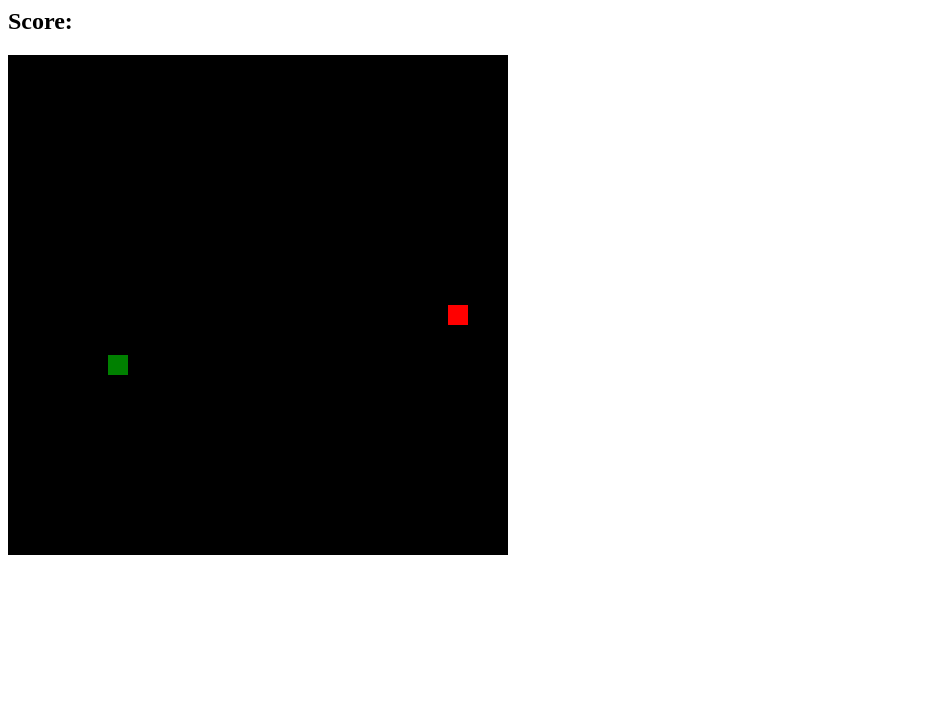
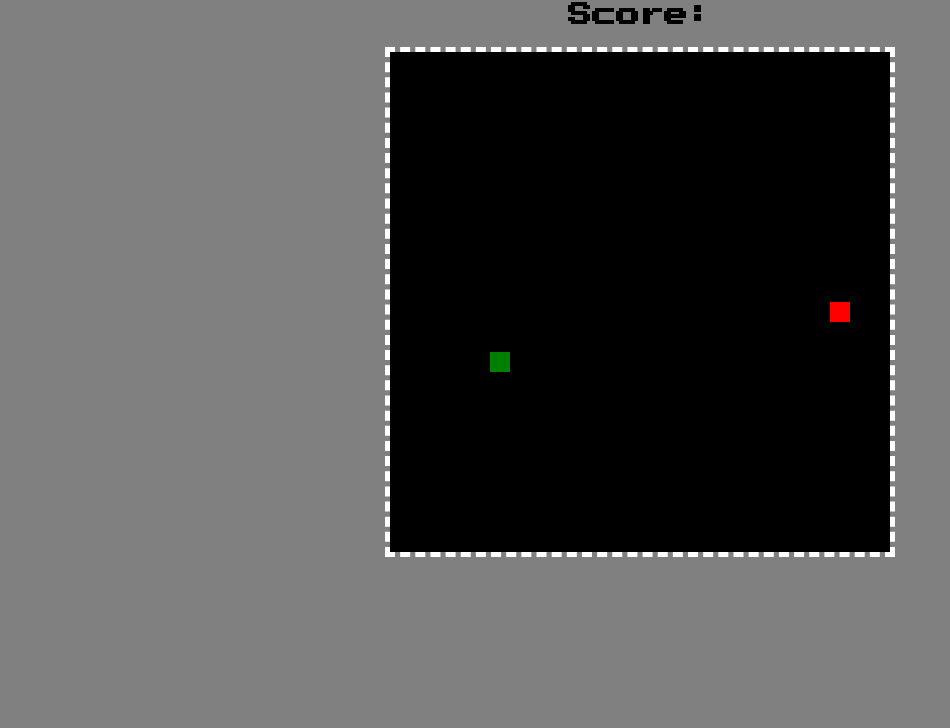
Before and after one commit to sam-shock924/Snake-Game, a plain HTML site: page index.html in a window 1280 px wide. Shown: the part 72-800 px from the top of the page, without its empty margins (0-950 px from the left). Drawn offline with Linux system fonts and the light colour scheme.

Commit message:
added styling to css

```diff
--- a/index.html
+++ b/index.html
@@ -4,6 +4,12 @@
 		<meta charset="UTF-8" />
 		<meta http-equiv="X-UA-Compatible" content="IE=edge" />
 		<meta name="viewport" content="width=device-width, initial-scale=1.0" />
+		<link rel="preconnect" href="https://fonts.googleapis.com" />
+		<link rel="preconnect" href="https://fonts.gstatic.com" crossorigin />
+		<link
+			href="https://fonts.googleapis.com/css2?family=Josefin+Sans&family=Press+Start+2P&display=swap"
+			rel="stylesheet"
+		/>
 		<link rel="stylesheet" href="style.css" />
 		<title>Snake game</title>
 	</head>
--- a/style.css
+++ b/style.css
@@ -1,2 +1,9 @@
 body {
+	font-family: "Press Start 2P", cursive;
+	text-align: center;
+	background-color: grey;
 }
+
+#snake-game-canvas {
+	border: 5px dashed white;
+}
```
